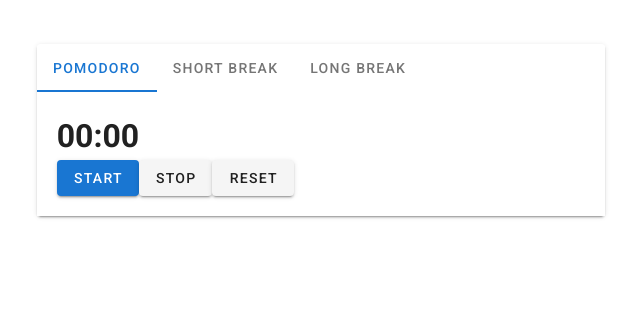
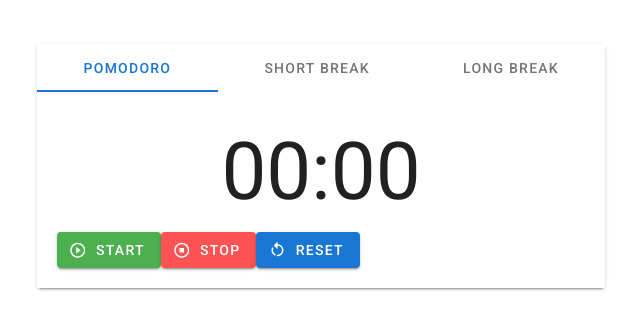
Before and after one commit to TheJuanAndOnly99/vuejs-pomodoro-timer-app, a Vue app: page / in a window 1280 px wide. Shown: the top 330 px of the page, without its empty margins (319-959 px from the left). Built offline with nearby package versions, Linux system fonts and the light colour scheme.

Commit message:
Style pomodoro buttons

```diff
--- a/src/components/Pomodoro.vue
+++ b/src/components/Pomodoro.vue
@@ -1,14 +1,20 @@
 <template>
   <v-card class="mt-8">
-    <v-tabs v-model="timerType">
+    <v-tabs v-model="timerType" grow>
       <v-tab v-for="tab in tabTitles" :key="tab">{{ tab }}</v-tab>
       <v-tabs-items v-model="timerType">
         <v-tab-item>
           <v-card color="basil" class="pa-5" flat>
             <h1 class="time">00:00</h1>
-            <v-btn color="primary">Start</v-btn>
-            <v-btn>Stop</v-btn>
-            <v-btn>Reset</v-btn>
+            <v-btn color="success">
+              <v-icon left>mdi-play-circle-outline</v-icon>Start
+            </v-btn>
+            <v-btn color="error">
+              <v-icon left>mdi-stop-circle-outline</v-icon>Stop
+            </v-btn>
+            <v-btn color="primary">
+              <v-icon left>mdi-restart</v-icon>Reset
+            </v-btn>
           </v-card>
         </v-tab-item>
       </v-tabs-items>
@@ -30,4 +36,8 @@
 <style lang="sass" scoped>
 .v-card
   width: 600px
+.time
+  font-size: 80px
+  font-weight: 400
+  text-align: center
 </style>
--- a/src/plugins/vuetify.js
+++ b/src/plugins/vuetify.js
@@ -1,6 +1,10 @@
-import Vue from "vue";
-import Vuetify from "vuetify/lib";
+import Vue from 'vue';
+import Vuetify from 'vuetify/lib';
 
 Vue.use(Vuetify);
 
-export default new Vuetify({});
+export default new Vuetify({
+  icons : {
+    iconfont : 'mdi'
+  }
+});
```
